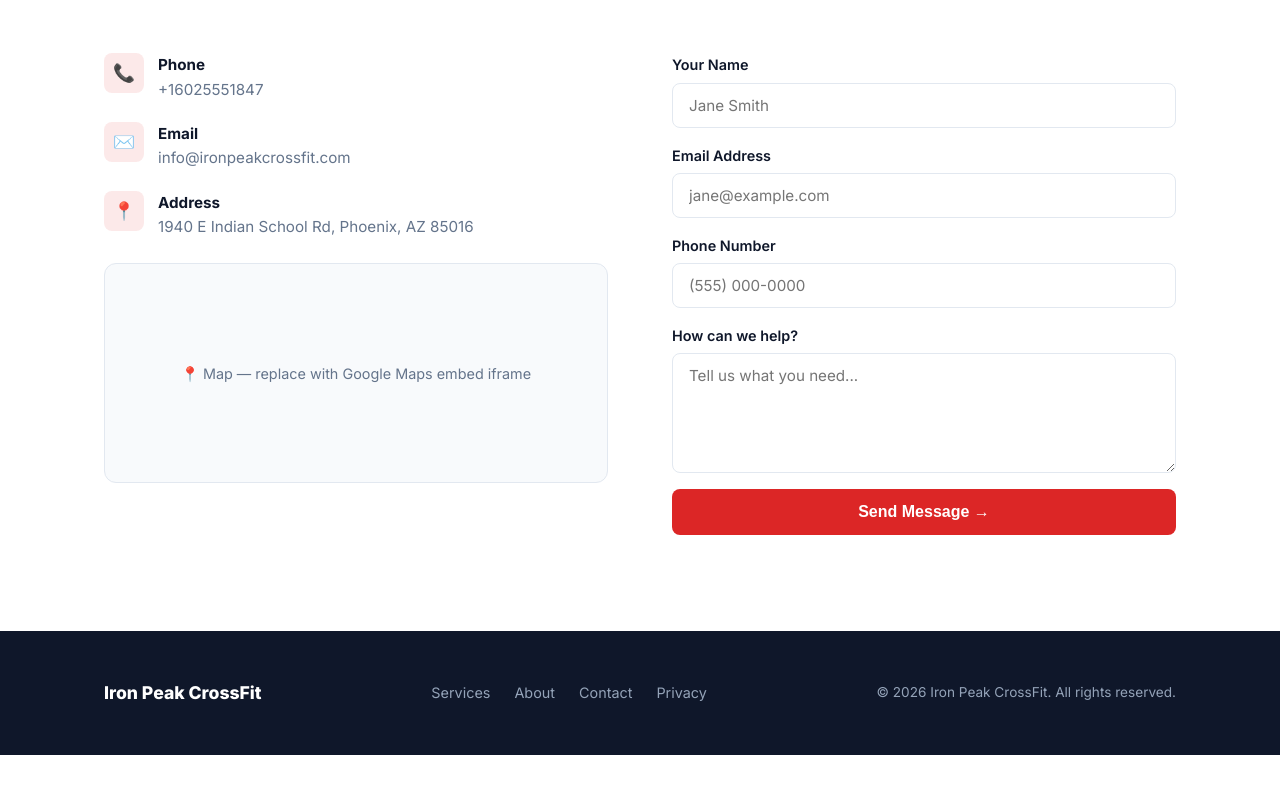
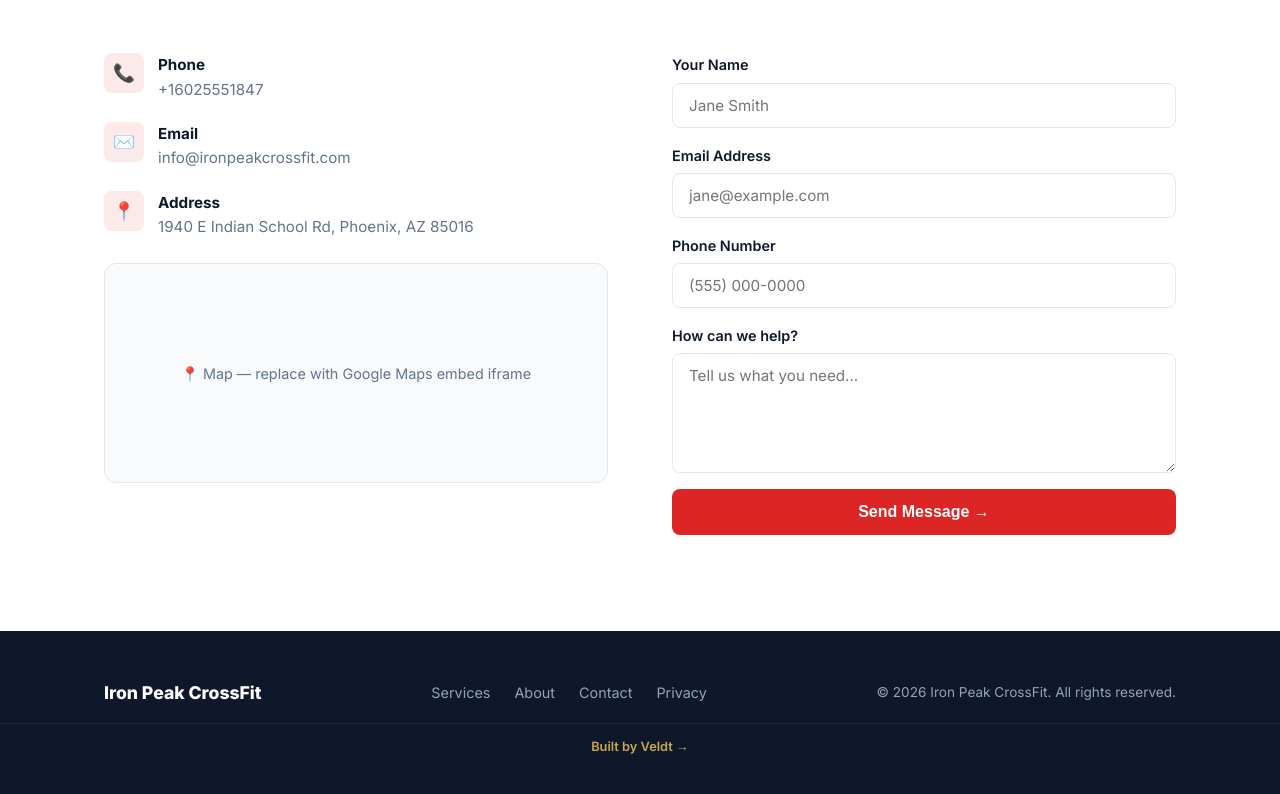
Before and after one commit to Bummerland17/demo-gym, a plain HTML site: page index.html in a window 1280 px wide. Shown: the part 3043-3837 px from the top of the page. Before the commit the page ends 3798 px from the top, so only its background shows below. Drawn offline with Linux system fonts and the light colour scheme.

Commit message:
Add 'Built by Veldt' footer link

```diff
--- a/index.html
+++ b/index.html
@@ -671,6 +671,11 @@
       <div class="footer-copy">© 2026 Iron Peak CrossFit. All rights reserved.</div>
     </div>
   </div>
+
+  <!-- Built by Veldt -->
+  <div style="text-align:center;padding:.8rem;font-size:.8rem;color:#8a95b0;border-top:1px solid rgba(201,168,76,0.12);margin-top:1rem;">
+    <a href="https://bummerland17.github.io/veldt" target="_blank" style="color:#c9a84c;text-decoration:none;font-weight:600;">Built by Veldt →</a>
+  </div>
 </footer>
 
 </body>
```
